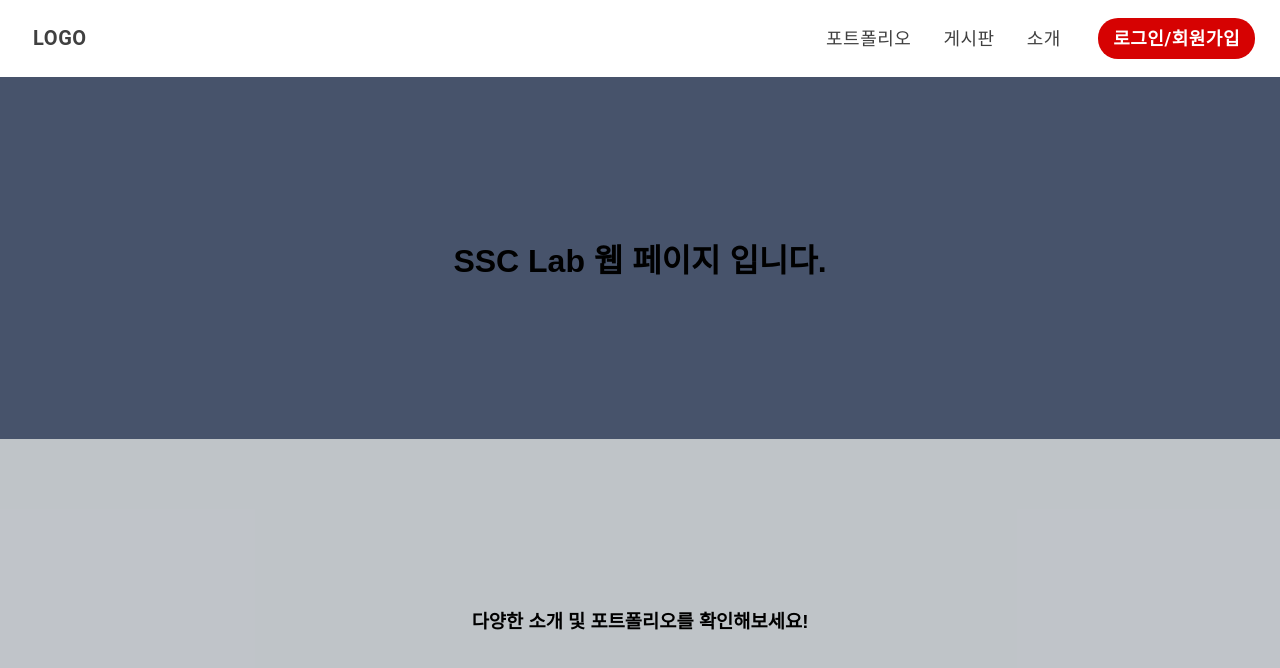
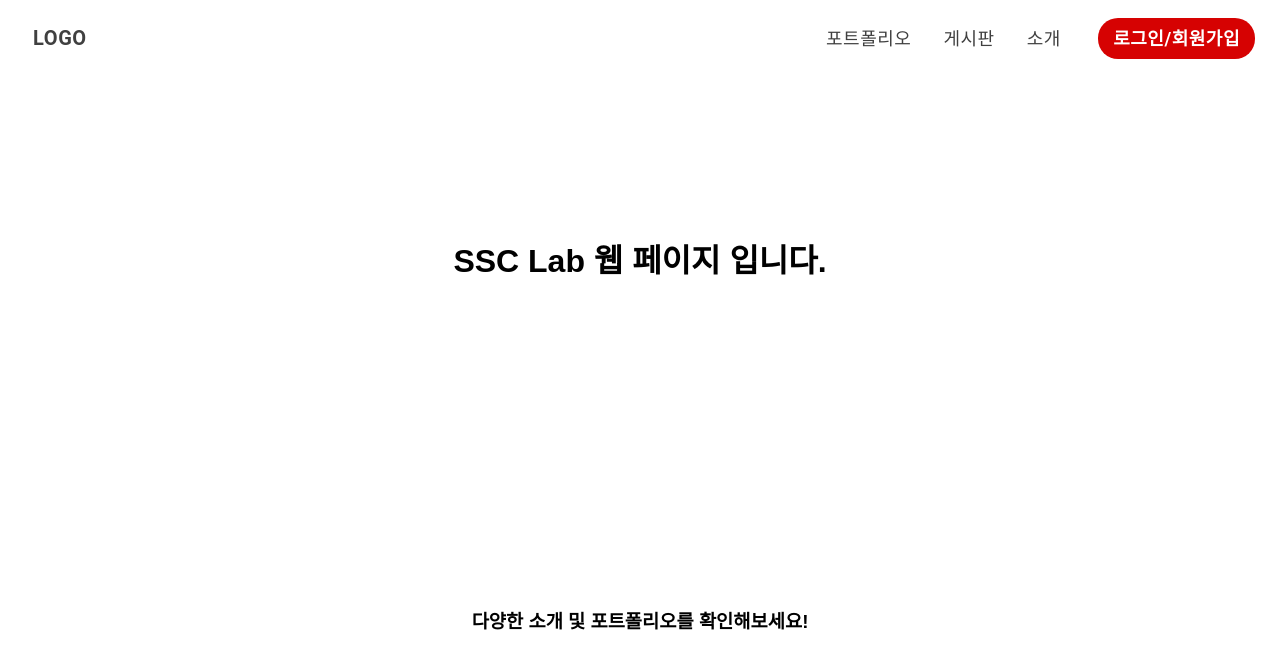
Before and after one commit to costar011/ssc, a React (Vite) app: page / in a window 1280 px wide. Shown: the top 668 px of the page. Built offline with nearby package versions, Linux system fonts and the light colour scheme; a web font is replaced by a local one; what chance would draw is missing.

Commit message:
boardlist btn auto

```diff
--- a/src/App.tsx
+++ b/src/App.tsx
@@ -11,7 +11,7 @@ function App() {
     <BrowserRouter>
       <Routes>
         <Route path="/" element={<Main />} />
-        <Route path="/board" element={<BoardList/>} />
+        <Route path="/boardlist" element={<BoardList/>} />
         <Route path="/portfolio" element={<Portfolio/>} />
         <Route path="/introduce" element={<Introduce/>} />
         <Route path="/login" element={<Login/>} />
--- a/src/component/header.tsx
+++ b/src/component/header.tsx
@@ -65,7 +65,7 @@ const Login = () => {
   const PortfolioClick = () => {
     alert("Portfolio Clicked");
   };
-  const BoardListClick = () => navigate("/board");
+  const BoardListClick = () => navigate("/boardlist");
   const IntroduceClick = () => {
     alert("Introduce Clicked");
   };
--- a/src/pages/BoardList.tsx
+++ b/src/pages/BoardList.tsx
@@ -10,7 +10,7 @@ import { TableVirtuoso, TableComponents } from "react-virtuoso";
 import Chance from "chance";
 import styled from "@emotion/styled";
 import { Button } from "@mui/material";
-import Stack from '@mui/material/Stack';
+import Stack from "@mui/material/Stack";
 
 interface Data {
   id: number;
@@ -36,8 +36,15 @@ const Style = styled.div`
 
   width: 100%;
   position: relative;
+
+  .menu-buttons {
+    display: flex;
+    gap: 2em; /* 메뉴 버튼들 간격 설정 */
+    margin-left: auto; /* 메뉴 버튼을 오른쪽 정렬 */
+    margin-top: 1em;
+    margin-right: 2em;
+  }
 `;
-
 
 const chance = new Chance(42);
 // createData 함수는 주어진 id를 사용하여 랜덤 데이터를 생성
@@ -107,6 +114,14 @@ const VirtuosoTableComponents: TableComponents<Data> = {
   )),
 };
 
+const WriteClick = () => {
+  alert("Write Clicked");
+};
+
+const SaveClick = () => {
+  alert("Save Clicked");
+};
+
 // fixedHeaderContent 함수는 고정된 헤더 콘텐츠를 반환
 function fixedHeaderContent() {
   return (
@@ -146,7 +161,7 @@ function rowContent(_index: number, row: Data) {
 export default function ReactVirtualizedTable() {
   return (
     <Style>
-      <Paper style={{ height: 500, width: "100%", margin: "10px"}}>
+      <Paper style={{ height: 500, width: "100%", margin: "10px" }}>
         <TableVirtuoso
           data={rows}
           components={VirtuosoTableComponents}
@@ -154,8 +169,14 @@ export default function ReactVirtualizedTable() {
           itemContent={rowContent}
         />
       </Paper>
-      <Button variant="outlined">글쓰기</Button>
-      <Button variant="outlined">저장하기</Button>
+      <div className="menu-buttons">
+        <Button onClick={WriteClick} variant="outlined">
+          글쓰기
+        </Button>
+        <Button onClick={SaveClick} variant="outlined">
+          저장하기
+        </Button>
+      </div>
     </Style>
   );
 }
--- a/src/pages/Main.tsx
+++ b/src/pages/Main.tsx
@@ -19,7 +19,6 @@ const Style = styled.div`
     align-items: center;
     width: 100%;
     height: 100%;
-    background-color: #47536b;
   }
 
   .sub-main-container {
@@ -28,7 +27,6 @@ const Style = styled.div`
     align-items: center;
     width: 100%;
     height: 100%;
-    background-color: #1234;
   }
 `;
 
```
